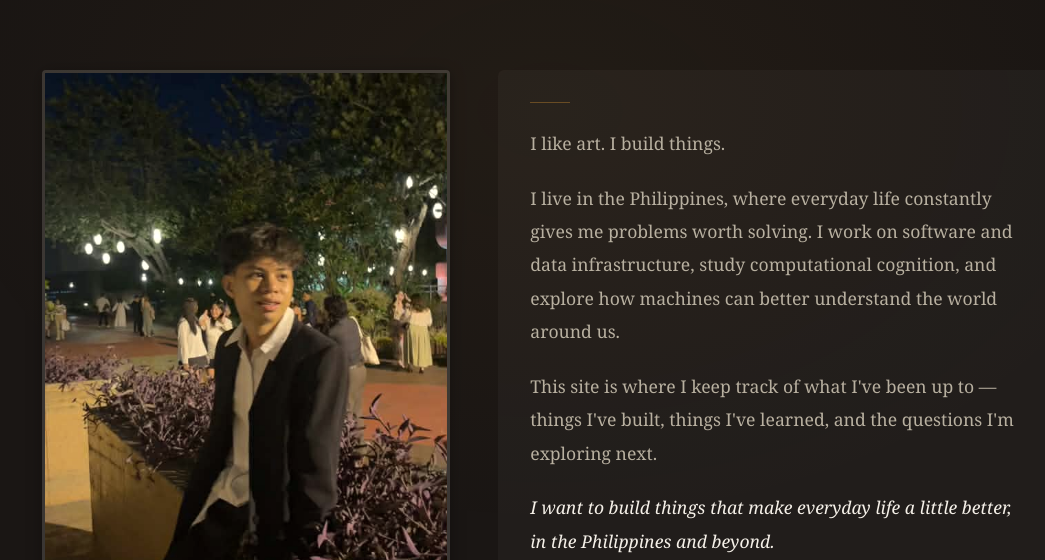
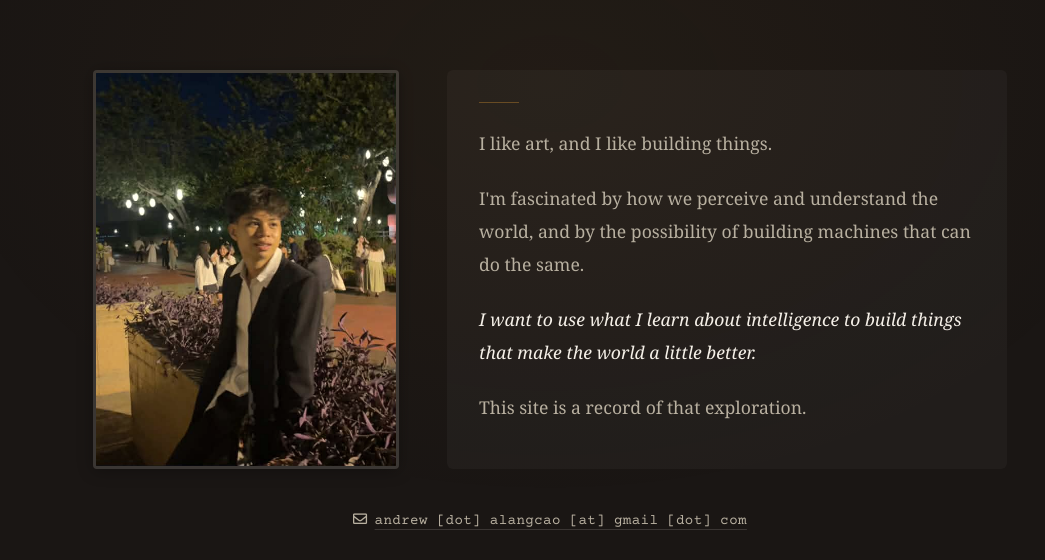
Before and after one commit to andrewhmir/andrewhmir.github.io, a plain HTML site: page index.html in a window 1280 px wide. Shown: the part 870-1430 px from the top of the page, without its empty margins (90-1135 px from the left). Drawn offline with nearby package versions, Linux system fonts and the light colour scheme.

Commit message:
feat: revise hero bio and add project taglines

```diff
--- a/css/styles.css
+++ b/css/styles.css
@@ -471,7 +471,7 @@ p:last-child {
   margin-bottom: 1.2em;
 }
 
-.hero-bio-container p:last-child {
+.hero-bio-container p:nth-child(3) {
   color: var(--text-bright);
   font-style: italic;
 }
--- a/js/data.js
+++ b/js/data.js
@@ -9,10 +9,10 @@ const PORTFOLIO = {
   name: "Andrew Alangcao",
   title: "Data Engineer | Computational Cognition Researcher",
   bio: [
-    "I like art. I build things.",
-    "I live in the Philippines, where everyday life constantly gives me problems worth solving. I work on software and data infrastructure, study computational cognition, and explore how machines can better understand the world around us.",
-    "This site is where I keep track of what I've been up to — things I've built, things I've learned, and the questions I'm exploring next.",
-    "I want to build things that make everyday life a little better, in the Philippines and beyond."
+    "I like art, and I like building things.",
+    "I'm fascinated by how we perceive and understand the world, and by the possibility of building machines that can do the same.",
+    "I want to use what I learn about intelligence to build things that make the world a little better.",
+    "This site is a record of that exploration."
   ],
   email: "andrew.alangcao@gmail.com",
   profileImage: "files/profile.jpg",
```
